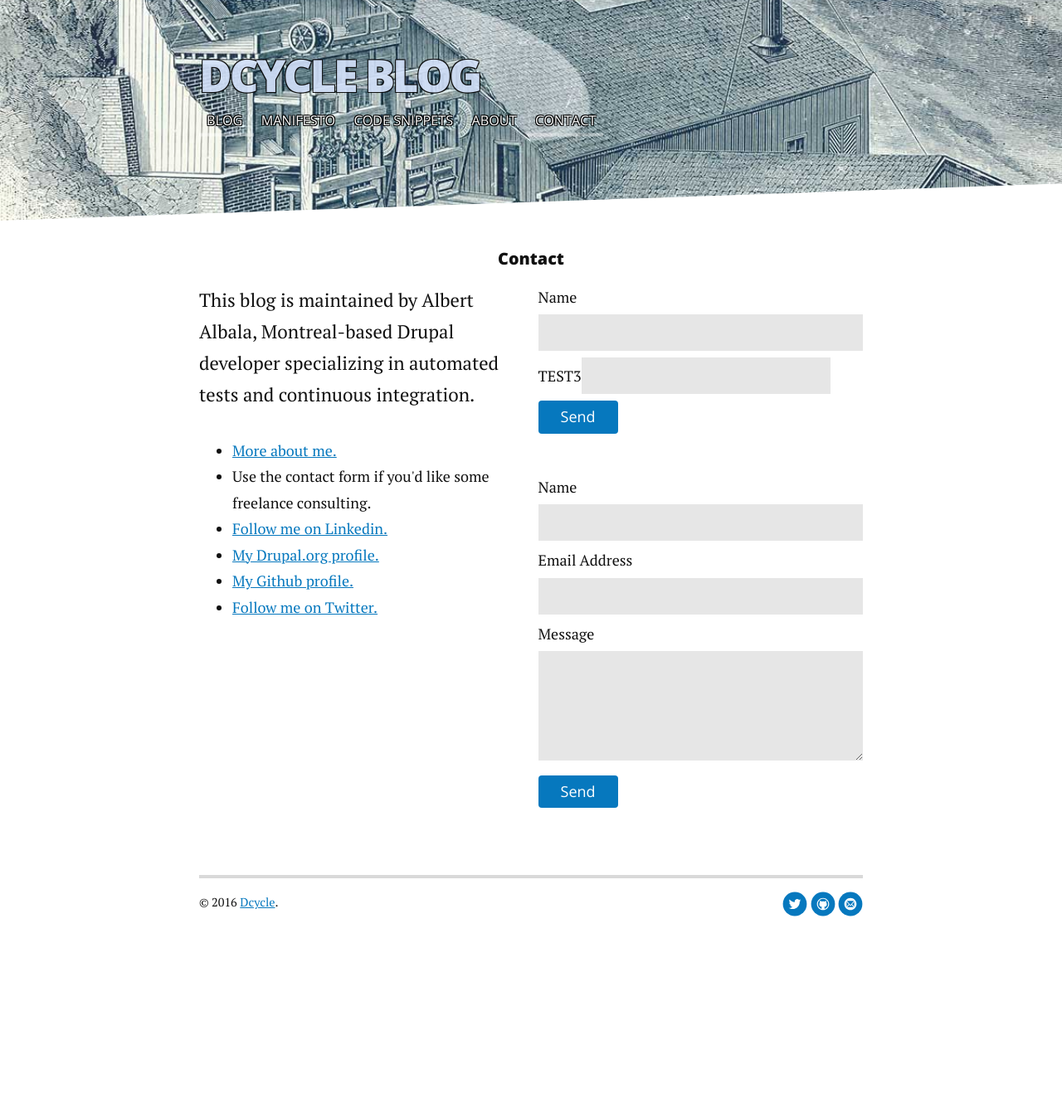
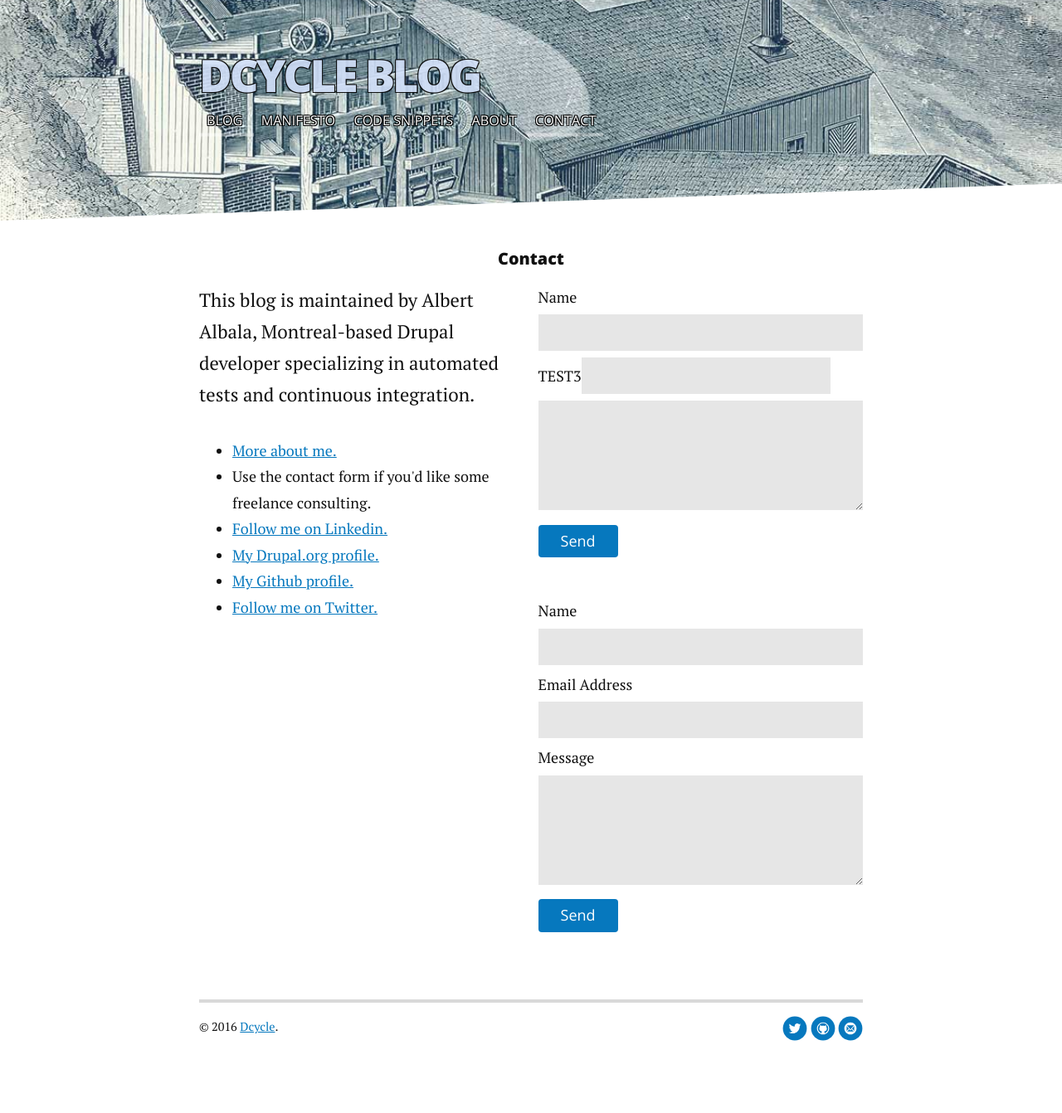
Before and after one commit to alberto56/dcycleblog, a Jekyll site: the page built from contact.md, in a window 1280 px wide. Shown: the whole page at 83% size. Built offline with Jekyll 4.4.1, drawn with Linux system fonts in a browser that asks for light colours; nearby versions of some CDN libraries; before the commit the page ends 1192 px from its top, so only the background shows below that.

Commit message:
Update contact.md

```diff
--- a/contact.md
+++ b/contact.md
@@ -21,6 +21,7 @@ title: Contact Dcycle
     <input type="hidden" name="_next" value="http://blog.dcycle.com/thanks">
     <input type="text" id="name" name="name" class="full-width"><br>
     TEST3<input type="email" name="_replyto">
+    <textarea name="message" id="message" cols="30" rows="10" class="full-width"></textarea><br>
     <input type="submit" value="Send" class="button">
   </form>
   <form action="http://formspree.io/albert@dcycle.com" method="POST">
```
